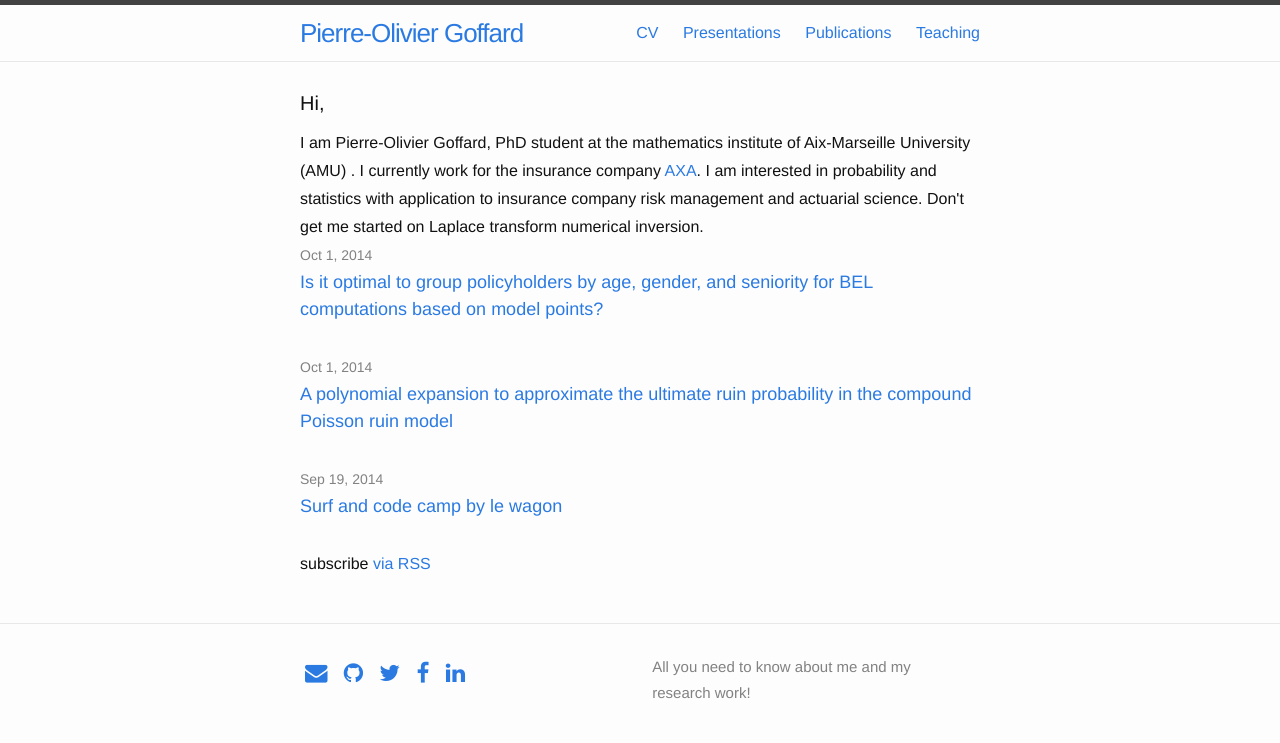
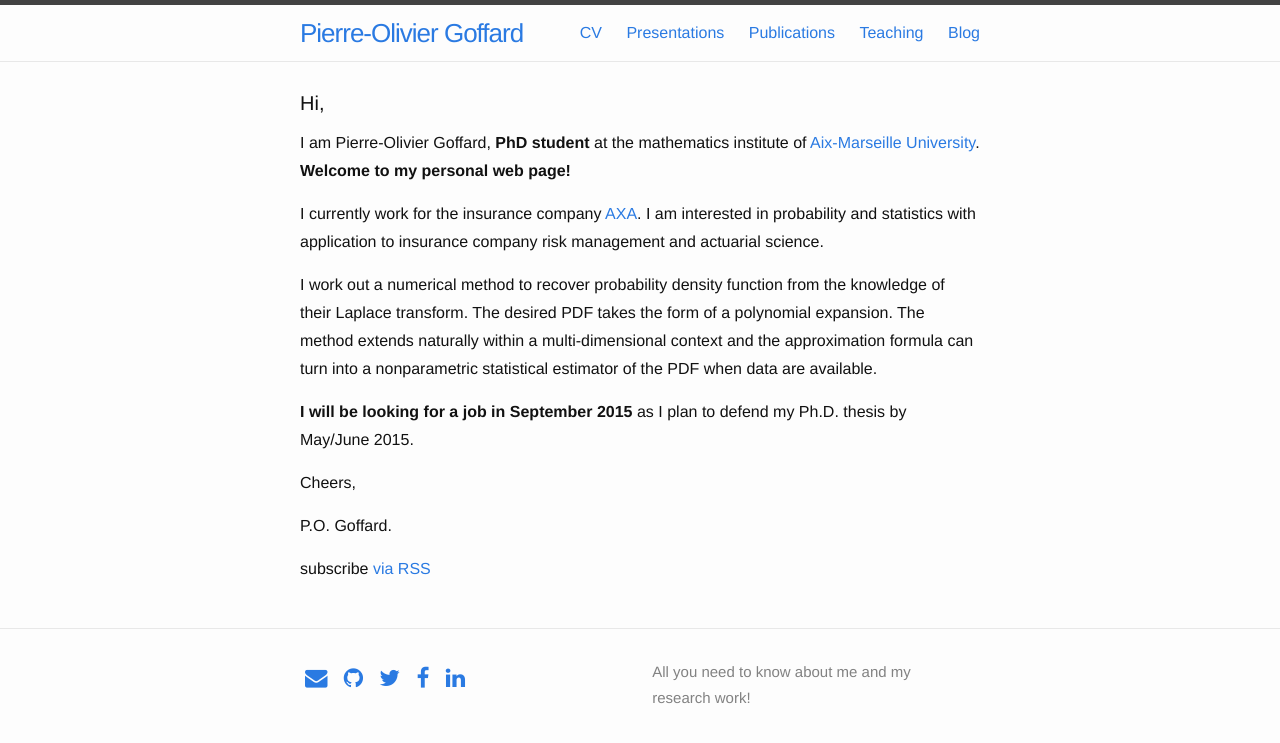
Before and after one commit to LaGauffre/LaGauffre.github.io, a Jekyll site: the page built from index.html, in a window 1280 px wide. Shown: the top 743 px of the page. Built offline with Jekyll 4.4.1, drawn with Linux system fonts in a browser that asks for light colours; nearby versions of some CDN libraries; Markdown is read by kramdown in place of the engine named in the settings.

Commit message:
Link posts

```diff
--- a/_includes/header.html
+++ b/_includes/header.html
@@ -20,6 +20,7 @@
           <a class="page-link" href="{{ page.url | prepend: site.baseurl }}">{{ page.title }}</a>
           {% endif %}
         {% endfor %}
+        <a class="page-link" href="{{ '/posts/' | prepend: site.baseurl }}">Blog</a>
       </div>
     </nav>
 
--- a/_posts/2014-09-19-surf-and-code-camp.markdown
+++ b/_posts/2014-09-19-surf-and-code-camp.markdown
@@ -5,7 +5,7 @@ title:  "Surf and code camp by le wagon"
 
 ![alt text](/SurfAndCode.png "Surf & Code")
 
-I would like to thank all the people from [le wagon][lewagon], which is coding school in Paris, for organizing a great [boot and surf camp][surf&code]! Those guys had the brilliant idea to combine, in a two weeks program, surf sessions and code teaching lesson. This event took place in Soustons, close to some of the greatest surf spots of the south west part of France. This solve the problem of the surf camp too dependant of the waves. I manage, with the help of [Sebastien Saunier][SSaunier], to design this website.
+I would like to thank all the people from [le wagon][lewagon], which is a coding school in Paris, for organizing a great [boot and surf camp][surf&code]! Those guys had the brilliant idea to combine, in a two weeks program, surf sessions and code teaching lessons. This event took place in Soustons, close to some of the greatest surf spots of the south west part of France. This solve the problem of the surf camp too dependant of the waves. I manage, with the help of [Sebastien Saunier][SSaunier], to design this website.
 
 [lewagon]:     http://www.lewagon.org/
 [surf&code]:   http://surfcamp.lewagon.org/
--- a/_posts/2014-10-01-Portfolio-aggregation.markdown
+++ b/_posts/2014-10-01-Portfolio-aggregation.markdown
@@ -2,6 +2,8 @@
 layout: post
 title:  "Is it optimal to group policyholders by age, gender, and seniority for BEL computations based on model points?"
 ---
+
+This work is the
 
 ![alt text](/Publications/TrajectoriesClassified.png "Risk Reserve process")
 #Abstract
--- a/_sass/_layout.scss
+++ b/_sass/_layout.scss
@@ -20,6 +20,10 @@
 
     &:visited {
         color: $grey-color-dark;
+    }
+    &:hover {
+        color: darken($brand-color, 15%);
+        text-decoration: none;
     }
 }
 
--- a/index.html
+++ b/index.html
@@ -6,13 +6,30 @@ layout: default
 
   <h1 class="page-heading">Hi,</h1>
 
-    <div class="row">
-      <div class="col-sm-12">
-        I am Pierre-Olivier Goffard, PhD student at the mathematics institute of Aix-Marseille University (AMU) . I currently work for the insurance company <a href="http://www.axa.fr/" target="_blank">AXA</a>. I am interested in probability and statistics with application to insurance company risk management and actuarial science. Don't get me started on Laplace transform numerical inversion.
-      </div>
+    <!--<div class="row">
+      <div class="col-sm-12">-->
+        <p>
+        I am Pierre-Olivier Goffard, <b>PhD student</b> at the mathematics institute of <a href"http://www.univ-amu.fr" target="_blank">Aix-Marseille University</a>. <b>Welcome to my personal web page!</b>
+        </p>
+        <p>
+        I currently work for the insurance company <a href="http://www.axa.fr/" target="_blank">AXA</a>. I am interested in probability and statistics with application to insurance company risk management and actuarial science.
+        </p>
+        <p>
+        I work out a numerical method to recover probability density function from the knowledge of their Laplace transform. The desired PDF takes the form of a polynomial expansion. The method extends naturally within a multi-dimensional context and the approximation formula can turn into a nonparametric statistical estimator of the PDF when data are available.
+        </p>
+        <p>
+        <b>I will be looking for a job in September 2015</b> as I plan to defend my Ph.D. thesis by May/June 2015.
+        </p>
+        <p>
+        Cheers,
+        </p>
+        <p>
+        P.O. Goffard.
+        </p>
+      <!--</div>
+    </div>-->
 
-      <div class="vertical-spacer"></div>
-
+      <!--<div class="vertical-spacer"></div>
       <div class="col-sm-12">
         <ul class="post-list">
           {% for post in site.posts %}
@@ -27,8 +44,7 @@ layout: default
         </ul>
 
       </div>
-    </div>
-
+    </div>-->
   <p class="rss-subscribe">subscribe <a href="{{ "/feed.xml" | prepend: site.baseurl }}">via RSS</a></p>
 
 </div>
```
Also changed, not shown: posts.html (added, +22 -0 lines), 1 other file.
